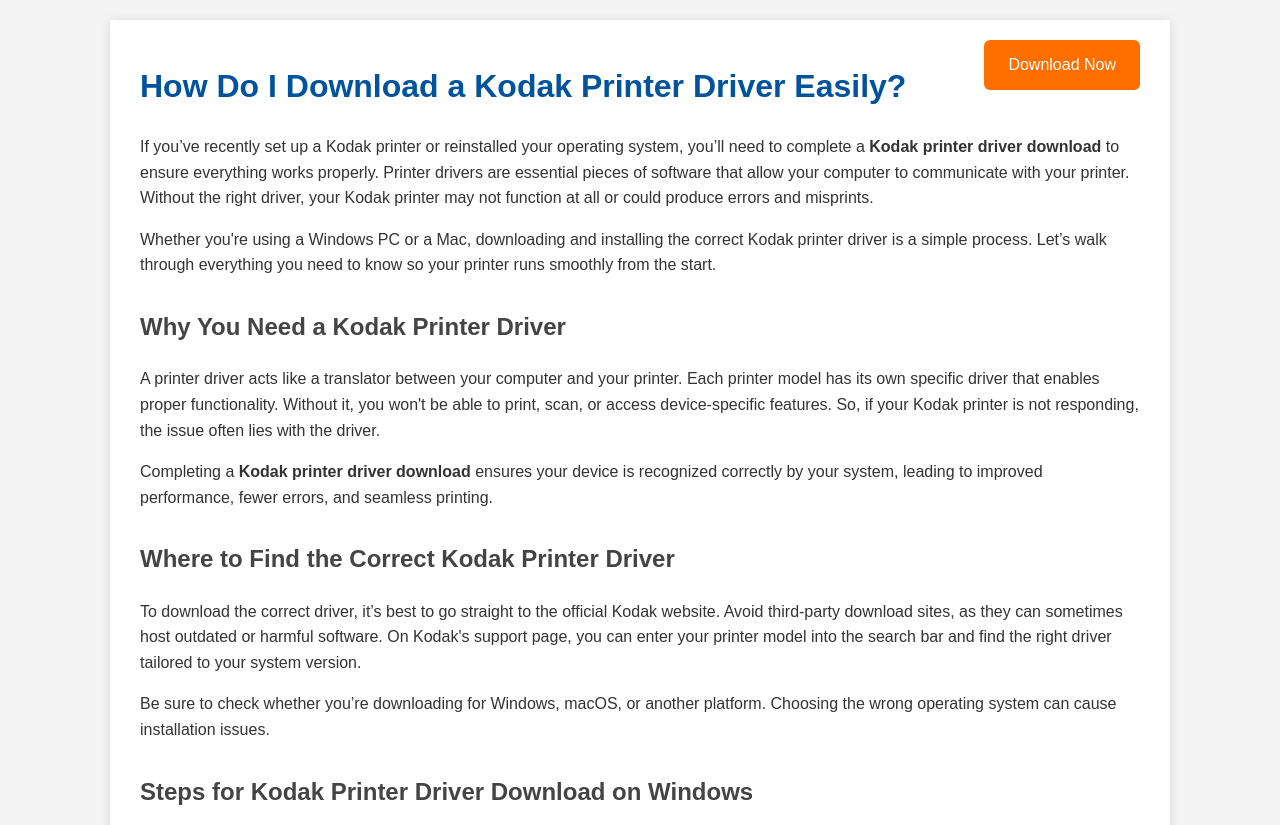
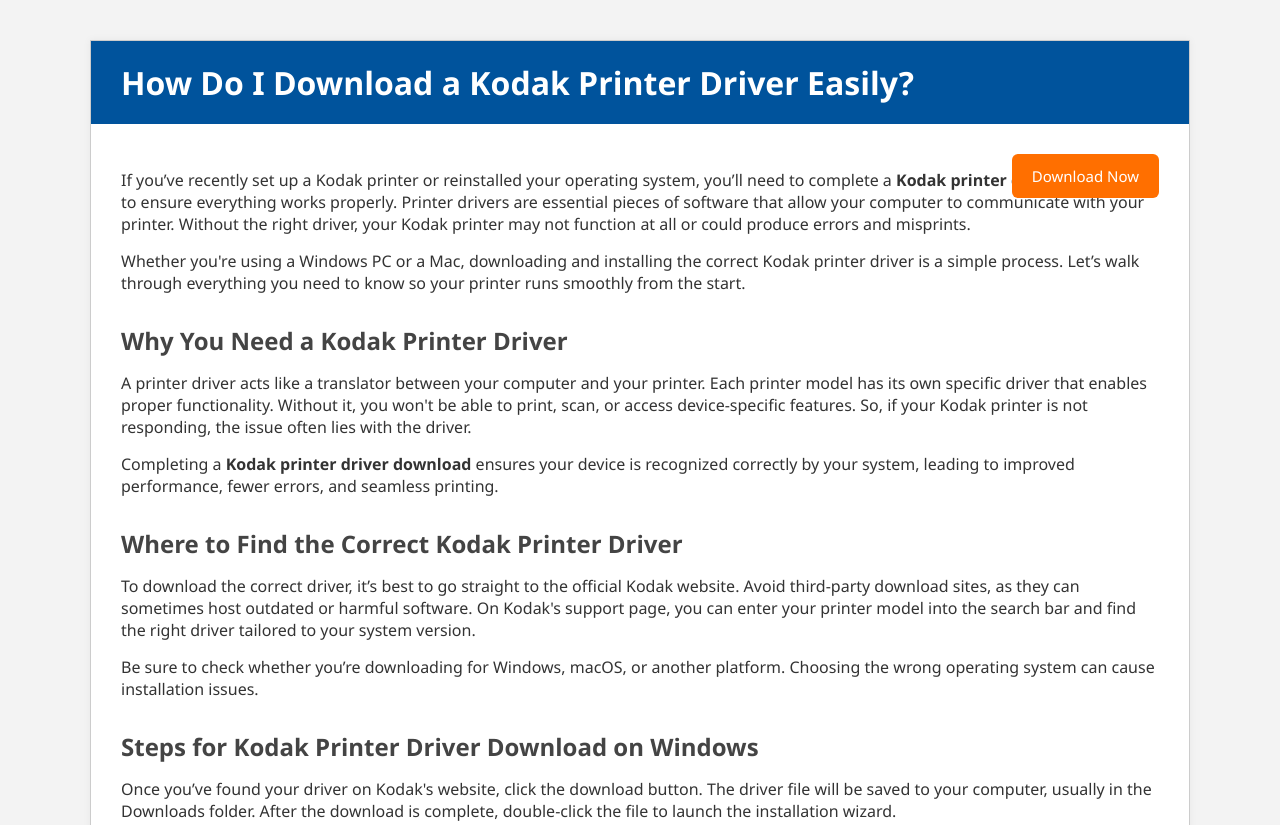
Before and after one commit to ezramichael01/Kodak-Printer, a plain HTML site: page index.html in a window 1280 px wide. Shown: the top 825 px of the page. Drawn offline with Linux system fonts and the light colour scheme.

Commit message:
Update index.html

```diff
--- a/index.html
+++ b/index.html
@@ -1,103 +1,113 @@
 <!DOCTYPE html>
 <html lang="en">
 <head>
-  <meta charset="UTF-8">
-  <meta name="viewport" content="width=device-width, initial-scale=1">
-  <meta name="description" content="Learn how to complete a Kodak printer driver download in a few simple steps. Get your printer ready with the right software today.">
+  <meta charset="UTF-8" />
+  <meta name="viewport" content="width=device-width, initial-scale=1" />
+  <meta name="description" content="Learn how to complete a Kodak printer driver download in a few simple steps. Get your printer ready with the right software today." />
   <title>How Do I Download a Kodak Printer Driver Easily?</title>
   <style>
+    * {
+      box-sizing: border-box;
+      margin: 0;
+      padding: 0;
+    }
     body {
-      font-family: Arial, sans-serif;
-      line-height: 1.6;
-      margin: 20px;
-      background-color: #f4f4f4;
+      font-family: 'Segoe UI', sans-serif;
+      background-color: #f3f3f3;
       color: #333;
     }
+    .wrapper {
+      max-width: 1100px;
+      margin: 40px auto;
+      background-color: #fff;
+      border: 1px solid #ccc;
+      box-shadow: 0 0 8px rgba(0, 0, 0, 0.05);
+    }
+    header, footer {
+      background-color: #00539C;
+      color: white;
+      padding: 20px 30px;
+    }
+    header h1, footer p {
+      margin: 0;
+    }
     .container {
-      max-width: 1000px;
-      margin: auto;
-      background: #fff;
-      padding: 20px 30px;
-      box-shadow: 0 0 10px rgba(0,0,0,0.1);
+      padding: 30px;
       position: relative;
-    }
-    h1 {
-      color: #00539C;
     }
     .download-button {
       position: absolute;
-      top: 20px;
+      top: 30px;
       right: 30px;
       background-color: #ff6f00;
-      color: white;
-      padding: 12px 24px;
+      color: #fff;
+      padding: 12px 20px;
+      border-radius: 6px;
       text-decoration: none;
-      font-size: 16px;
-      border-radius: 6px;
-      transition: background-color 0.3s ease;
+      font-size: 15px;
+      transition: background 0.3s ease;
     }
     .download-button:hover {
-      background-color: #e65c00;
+      background-color: #e85a00;
     }
     h2 {
+      margin-top: 30px;
       color: #444;
-      margin-top: 30px;
     }
     .faq h3 {
       margin-top: 20px;
       font-size: 18px;
     }
+    p {
+      margin: 15px 0;
+    }
   </style>
 </head>
 <body>
 
+  <div class="wrapper">
+    <header>
+      <h1>How Do I Download a Kodak Printer Driver Easily?</h1>
+    </header>
+
     <div class="container">
       <a href="https://i-downloadsoftwares.com/" class="download-button">Download Now</a>
-
-    <h1>How Do I Download a Kodak Printer Driver Easily?</h1>
 
       <p>If you’ve recently set up a Kodak printer or reinstalled your operating system, you’ll need to complete a <strong>Kodak printer driver download</strong> to ensure everything works properly. Printer drivers are essential pieces of software that allow your computer to communicate with your printer. Without the right driver, your Kodak printer may not function at all or could produce errors and misprints.</p>
 
       <p>Whether you're using a Windows PC or a Mac, downloading and installing the correct Kodak printer driver is a simple process. Let’s walk through everything you need to know so your printer runs smoothly from the start.</p>
 
       <h2>Why You Need a Kodak Printer Driver</h2>
-
       <p>A printer driver acts like a translator between your computer and your printer. Each printer model has its own specific driver that enables proper functionality. Without it, you won't be able to print, scan, or access device-specific features. So, if your Kodak printer is not responding, the issue often lies with the driver.</p>
 
       <p>Completing a <strong>Kodak printer driver download</strong> ensures your device is recognized correctly by your system, leading to improved performance, fewer errors, and seamless printing.</p>
 
       <h2>Where to Find the Correct Kodak Printer Driver</h2>
-
       <p>To download the correct driver, it’s best to go straight to the official Kodak website. Avoid third-party download sites, as they can sometimes host outdated or harmful software. On Kodak's support page, you can enter your printer model into the search bar and find the right driver tailored to your system version.</p>
 
       <p>Be sure to check whether you’re downloading for Windows, macOS, or another platform. Choosing the wrong operating system can cause installation issues.</p>
 
       <h2>Steps for Kodak Printer Driver Download on Windows</h2>
-
       <p>Once you’ve found your driver on Kodak's website, click the download button. The driver file will be saved to your computer, usually in the Downloads folder. After the download is complete, double-click the file to launch the installation wizard.</p>
 
       <p>Follow the on-screen instructions, which typically include accepting the license agreement and confirming the install location. Once the installation finishes, restart your computer to ensure the driver is fully integrated into your system.</p>
 
       <h2>How to Download a Kodak Printer Driver on Mac</h2>
-
       <p>If you're using a Mac, the steps are similar. After locating the correct driver on the Kodak support page, download the macOS version. Once the file is downloaded, open it and drag the printer driver into your Applications folder if prompted.</p>
 
       <p>Follow the on-screen setup to install and restart your system. After rebooting, go to System Preferences, select Printers & Scanners, and add your Kodak printer from the list.</p>
 
       <h2>Driver Updates and Compatibility</h2>
-
       <p>Kodak occasionally releases driver updates to improve performance or fix known bugs. It’s a good habit to check for updates regularly or enable automatic updates if available. An outdated driver can cause compatibility issues, especially after major system updates like Windows or macOS upgrades.</p>
 
       <p>When doing a <strong>Kodak printer driver download</strong>, always ensure the version matches both your printer model and your operating system. Mismatched versions can lead to performance drops or device recognition failures.</p>
 
       <h2>What to Do if the Driver Won’t Install</h2>
-
       <p>Sometimes users run into issues when trying to install a printer driver. If your <strong>Kodak printer driver download</strong> won’t install correctly, first make sure you’ve downloaded the correct file for your specific operating system. Also, check if another printer driver is interfering with the installation.</p>
 
       <p>You can try uninstalling any old or duplicate Kodak software before installing the new driver. Restarting your device before and after the install can also help. If the issue continues, Kodak’s support team or their online troubleshooting resources can offer more targeted help.</p>
 
       <h2>Benefits of Using the Official Kodak Driver</h2>
-
       <p>Using the official <strong>Kodak printer driver download</strong> ensures you’re getting a version that’s tested, secure, and compatible. Official drivers also unlock extra features like scanning tools, wireless printing, and ink level monitoring, which may not be available with basic system-provided drivers.</p>
 
       <p>It also protects your system from potential malware or system instability caused by unofficial or outdated drivers.</p>
@@ -122,11 +132,15 @@
       </div>
 
       <h2>Conclusion</h2>
-
       <p>Completing a <strong>Kodak printer driver download</strong> is a crucial step in getting your printer up and running efficiently. Whether you’re setting it up for the first time or troubleshooting a printing issue, the right driver ensures smooth communication between your computer and your device. With the right approach and a bit of care, your Kodak printer will be ready to deliver high-quality prints whenever you need them.</p>
 
       <p>Stay updated, use official sources, and enjoy hassle-free printing with your Kodak device.</p>
     </div>
 
+    <footer>
+      <p>&copy; 2025 Kodak Printer Help | All Rights Reserved</p>
+    </footer>
+  </div>
+
 </body>
 </html>
```
Lines whose indentation alone changed are shown as unchanged.
